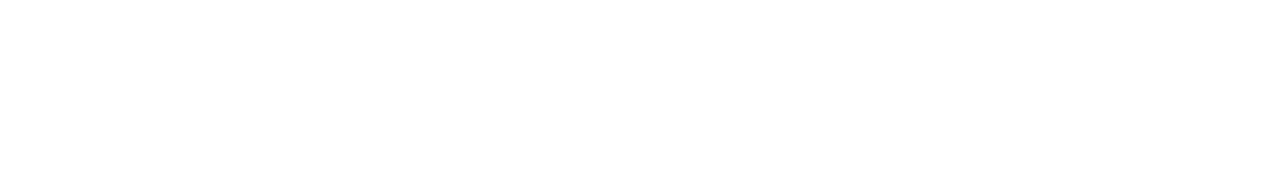
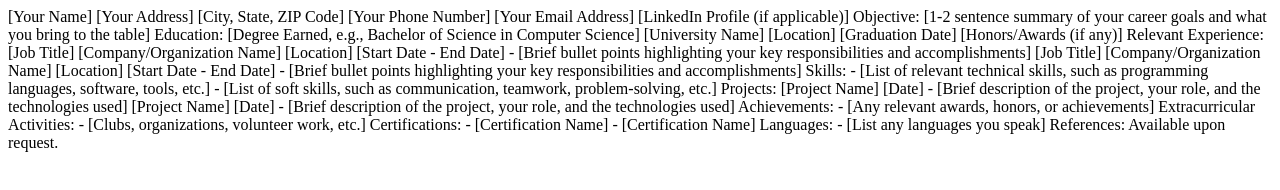
Before and after one commit to JackS86/Cafejka, a plain HTML site: page index.html in a window 1280 px wide. Drawn offline with Linux system fonts and the light colour scheme.

Commit message:
next journey with code

```diff
--- a/index.html
+++ b/index.html
@@ -6,7 +6,73 @@
     <title>Cafejka</title>
 </head>
 <body>
+    [Your Name]
+[Your Address]
+[City, State, ZIP Code]
+[Your Phone Number]
+[Your Email Address]
+[LinkedIn Profile (if applicable)]
+
+Objective:
+[1-2 sentence summary of your career goals and what you bring to the table]
+
+Education:
+[Degree Earned, e.g., Bachelor of Science in Computer Science]
+[University Name]
+[Location]
+[Graduation Date]
+[Honors/Awards (if any)]
+
+Relevant Experience:
+[Job Title]
+[Company/Organization Name]
+[Location]
+[Start Date - End Date]
+
+- [Brief bullet points highlighting your key responsibilities and accomplishments]
+
+[Job Title]
+[Company/Organization Name]
+[Location]
+[Start Date - End Date]
+
+- [Brief bullet points highlighting your key responsibilities and accomplishments]
+
+Skills:
+- [List of relevant technical skills, such as programming languages, software, tools, etc.]
+- [List of soft skills, such as communication, teamwork, problem-solving, etc.]
+
+Projects:
+[Project Name]
+[Date]
+
+- [Brief description of the project, your role, and the technologies used]
+
+[Project Name]
+[Date]
+
+- [Brief description of the project, your role, and the technologies used]
+
+Achievements:
+- [Any relevant awards, honors, or achievements]
+
+Extracurricular Activities:
+- [Clubs, organizations, volunteer work, etc.]
+
+Certifications:
+- [Certification Name]
+- [Certification Name]
+
+Languages:
+- [List any languages you speak]
+
+References:
+Available upon request.
+
+
     <script src="skrypty/bazadanych.js"></script>
     <script src="skrypty/furgonetka.js"></script>
+    <script src="skrypty/main.js"></script>
+    <script src="skrypty/space.js"></script>
 </body>
 </html>
--- a/skrypty/furgonetka.js
+++ b/skrypty/furgonetka.js
@@ -16,6 +16,15 @@ console.log('zamówienie zrealizowane dla' +  idKlienta);
 this.bazadanych.usuń(idKlienta);
 }
 
+Furgonetka.prototype.drukujZamówienia = function() {
+    var tablicaKlientów = Object.keys(this.bazadanych.pobierzWszystko());
+    console.log('Furgonetka nr ' + this.id + 'ma niezrealizowane zamówienia:');
+    tablicaKlientów.forEach(function(id) {
+        console.log(this.bazadanych.pobierz(id));
+
+    }.bind(this));
+};
+
     Aplikacja.Furgonetka = Furgonetka;
     window.Aplikacja = Aplikacja;
 }) (window);
--- /dev/null
+++ b/skrypty/main.js
@@ -0,0 +1,8 @@
+(function (window) {
+    'use strict';
+    var Aplikacja = window.Aplikacja;
+    var Furgonetka = Aplikacja.Furgonetka;
+    var BazaDanych = Aplikacja.BazaDanych;
+    var mojaFurgonetka = new Furgonetka('ncc-1701', new BazaDanych());
+    window.mojaFurgonetka = mojaFurgonetka;
+}) (window);
```
Also changed, not shown: skrypty/space.js (added).
